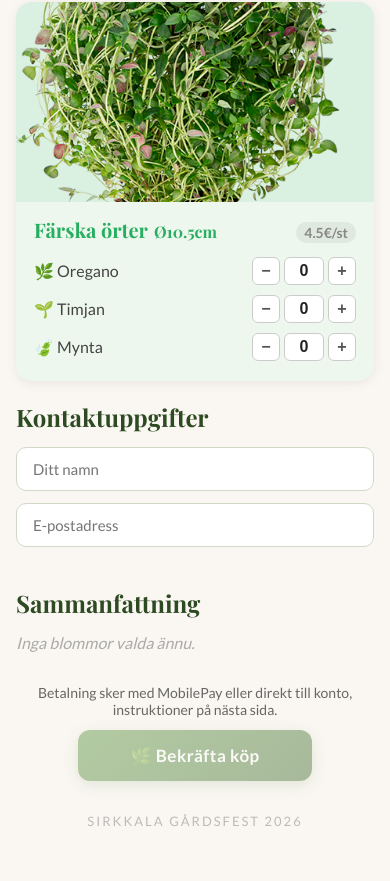
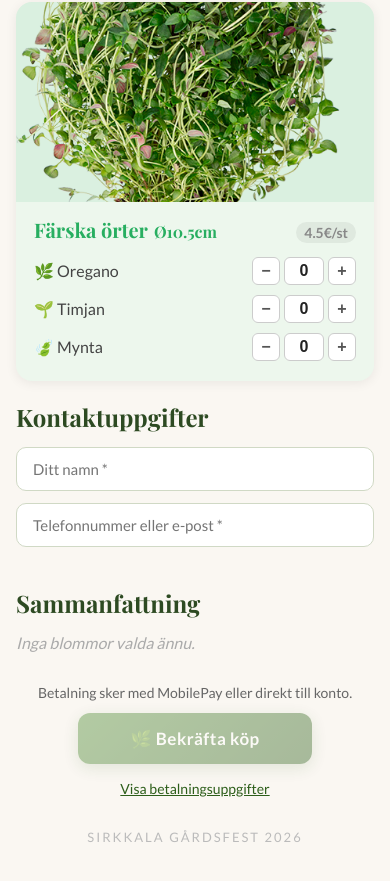
Before and after one commit to Artur-/sirkkala-blommor, a React (Vite) app: page / in a window 390 px wide. Shown: the part 1886-2767 px from the top of the page. Built offline with nearby package versions, Linux system fonts and the light colour scheme.

Commit message:
Add expandable payment info, update contact field to phone/email, required markers

```diff
--- a/src/App.jsx
+++ b/src/App.jsx
@@ -12,6 +12,7 @@ export default function App() {
   const [submitted, setSubmitted] = useState(false);
   const [loading, setLoading] = useState(false);
   const [orderSummary, setOrderSummary] = useState(null);
+  const [showPayment, setShowPayment] = useState(false);
 
   const setQty = (flowerId, color, value) => {
     const v = Math.max(0, parseInt(value) || 0);
@@ -185,14 +186,14 @@ export default function App() {
         <input
           className="text-input"
           type="text"
-          placeholder="Ditt namn"
+          placeholder="Ditt namn *"
           value={namn}
           onChange={(e) => setNamn(e.target.value)}
         />
         <input
           className="text-input"
-          type="email"
-          placeholder="E-postadress"
+          type="text"
+          placeholder="Telefonnummer eller e-post *"
           value={epost}
           onChange={(e) => setEpost(e.target.value)}
         />
@@ -269,11 +270,77 @@ export default function App() {
           padding: "0 24px",
         }}
       >
-        Betalning sker med MobilePay eller direkt till konto, instruktioner på nästa sida.
+        Betalning sker med MobilePay eller direkt till konto.
       </p>
       <button className="submit-btn" onClick={handleSubmit} disabled={!canSubmit}>
         {loading ? "Skickar..." : "🌿 Bekräfta köp"}
       </button>
+
+      <p
+        style={{
+          textAlign: "center",
+          fontSize: 14,
+          maxWidth: 480,
+          margin: "16px auto 0",
+          padding: "0 24px",
+        }}
+      >
+        <span
+          onClick={() => setShowPayment(!showPayment)}
+          style={{ color: "#2d5e1a", cursor: "pointer", textDecoration: "underline" }}
+        >
+          {showPayment ? "Dölj betalningsuppgifter" : "Visa betalningsuppgifter"}
+        </span>
+      </p>
+      {showPayment && (
+        <div
+          style={{
+            maxWidth: 480,
+            margin: "8px auto 0",
+            padding: "0 24px",
+            display: "flex",
+            flexDirection: "column",
+            gap: 8,
+          }}
+        >
+          <div
+            style={{
+              background: "white",
+              borderRadius: 12,
+              padding: "14px 18px",
+              border: "1.5px solid #d5e8cc",
+              fontSize: 15,
+              color: "#333",
+            }}
+          >
+            📱 <strong>MobilePay</strong> till nummer <strong style={{ whiteSpace: "nowrap" }}>0XX XXX XXXX</strong>
+          </div>
+          <div
+            style={{
+              background: "white",
+              borderRadius: 12,
+              padding: "14px 18px",
+              border: "1.5px solid #d5e8cc",
+              fontSize: 15,
+              color: "#333",
+            }}
+          >
+            🏦 <strong>Bankkonto</strong> FI1740550017530573
+          </div>
+          <div
+            style={{
+              background: "#f0f7eb",
+              borderRadius: 8,
+              padding: "8px 14px",
+              fontSize: 14,
+              color: "#444",
+              borderLeft: "3px solid #7aad5c",
+            }}
+          >
+            Meddelande: <strong>"Blommor – ditt namn"</strong>
+          </div>
+        </div>
+      )}
 
       <p
         style={{
```
